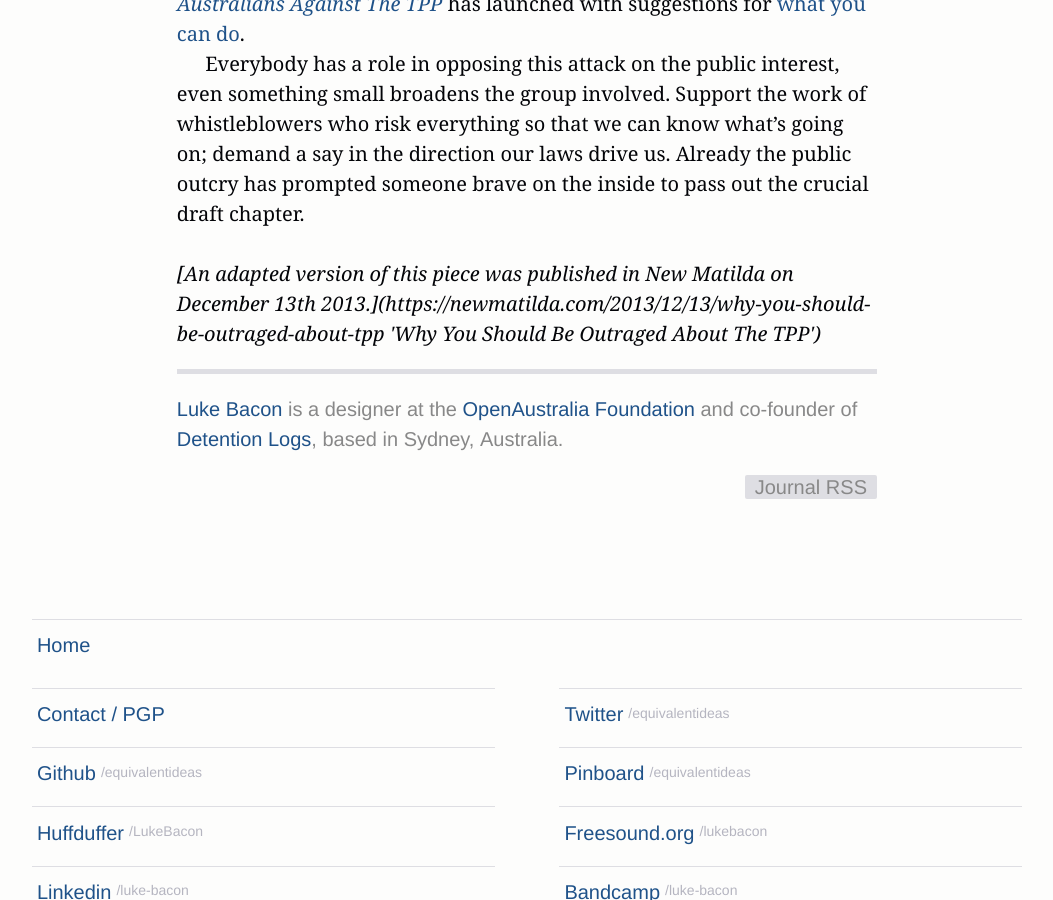
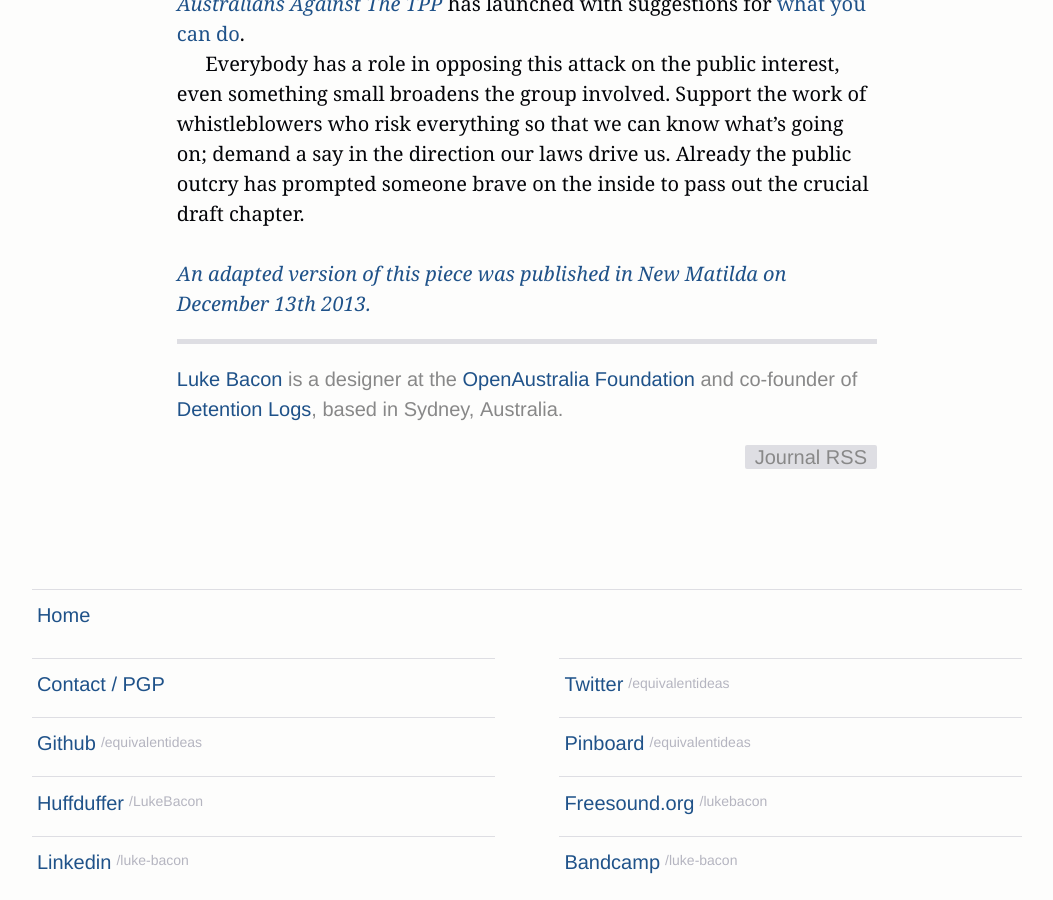
Before and after one commit to equivalentideas/home, a Jekyll site: the page built from _posts/2013-12-13-tpp-against-a-narrowing-circle.markdown, in a window 1280 px wide and 900 px high, scrolled down 7963 px. Shown: the whole window, without its empty margins (113-1166 px from the left). Built offline with Jekyll 4.4.1, drawn with Linux system fonts in a browser that asks for light colours; nearby versions of some CDN libraries.

Commit message:
Fix link

```diff
--- a/_posts/2013-12-13-tpp-against-a-narrowing-circle.markdown
+++ b/_posts/2013-12-13-tpp-against-a-narrowing-circle.markdown
@@ -123,4 +123,6 @@ Everybody has a role in opposing this attack on the public interest, even someth
 
 <br />
 
-<aside class="notice">[An adapted version of this piece was published in New Matilda on December 13th 2013.](https://newmatilda.com/2013/12/13/why-you-should-be-outraged-about-tpp 'Why You Should Be Outraged About The TPP')</aside>
+<aside class="notice">
+  <a title="Why You Should Be Outraged About The TPP" href="https://newmatilda.com/2013/12/13/why-you-should-be-outraged-about-tpp">An adapted version of this piece was published in New Matilda on December 13th 2013.</a>
+</aside>
```
